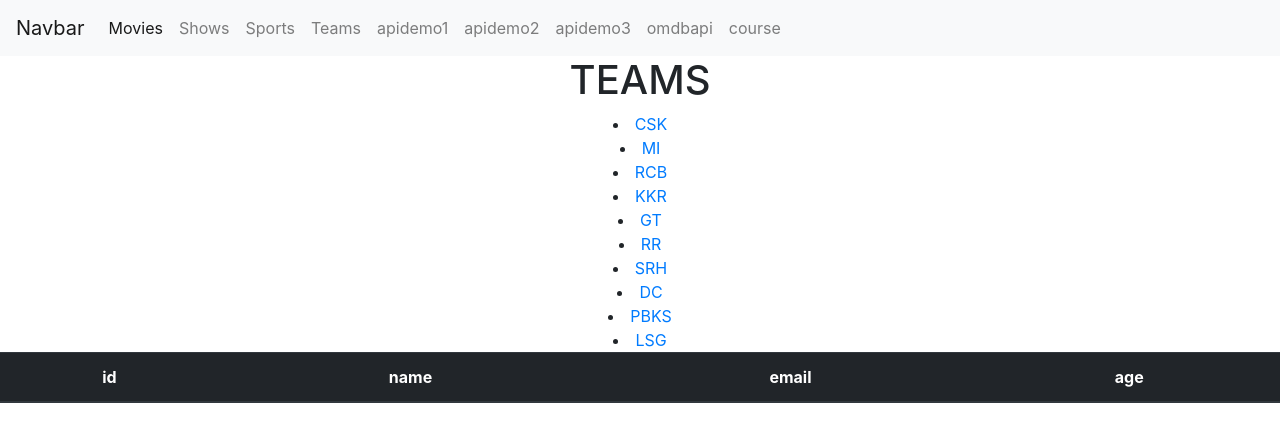
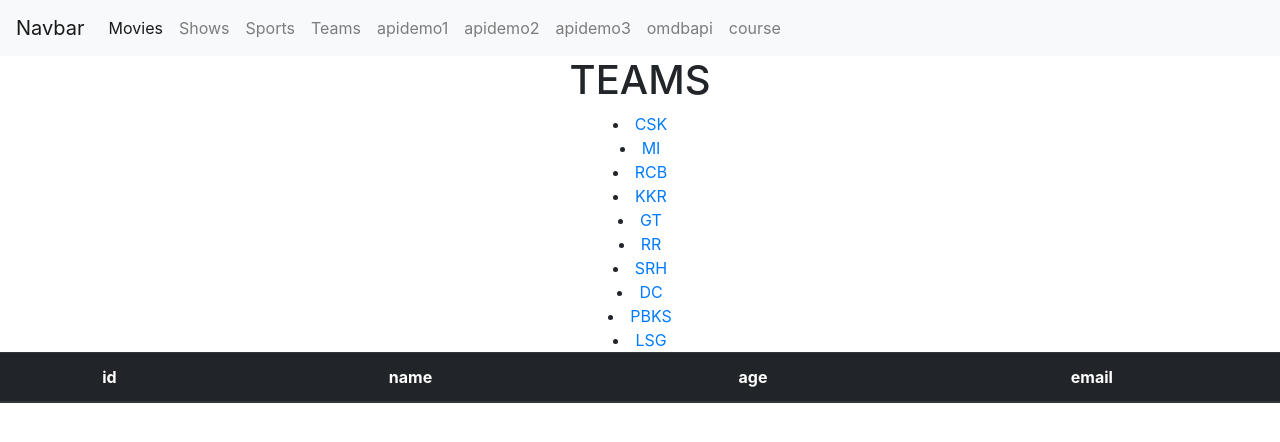
Before and after one commit to samirvithlani/hmt_mern_react_2026, a React (Vite) app: page /teams in a window 1280 px wide. Shown: the top 442 px of the page. Built offline with nearby package versions, Linux system fonts and the light colour scheme.

Commit message:
dynamic header

```diff
--- a/src/components/Teams.jsx
+++ b/src/components/Teams.jsx
@@ -5,7 +5,15 @@ import { MyTable } from "./MyTable";
 
 export const Teams = () => {
 
-  var headers = ["id","name","email","age"]
+  //var headers = ["id","name","email","age"]
+  var data = [
+    {id:1,name:"amit",age:23,email:"amit@gmail.com"},
+    {id:2,name:"raj",age:24,email:"amit@gmail.com"},
+    {id:3,name:"parth",age:22,email:"amit@gmail.com"},
+    {id:4,name:"neha",age:26,email:"amit@gmail.com"},
+  ]
+
+  var headers = Object.keys(data[0])
 
 
 
--- a/src/components/hotstar/Sports.jsx
+++ b/src/components/hotstar/Sports.jsx
@@ -3,7 +3,14 @@ import { CardComponent } from '../CardComponent'
 import { MyTable } from '../MyTable'
 
 export const Sports = () => {
-  var headers = ["ID","sport name","year"]
+  //var headers = ["ID","sport name","year"]
+  var sports =[
+    {id:101,sportName:"cricket",year:1850},
+    {id:102,sportName:"football",year:1950},
+    {id:103,sportName:"chess",year:1920},
+  ]
+
+  var headers = Object.keys(sports[0])
   return (
     <div>
         <h1>SPORTS</h1>
```
